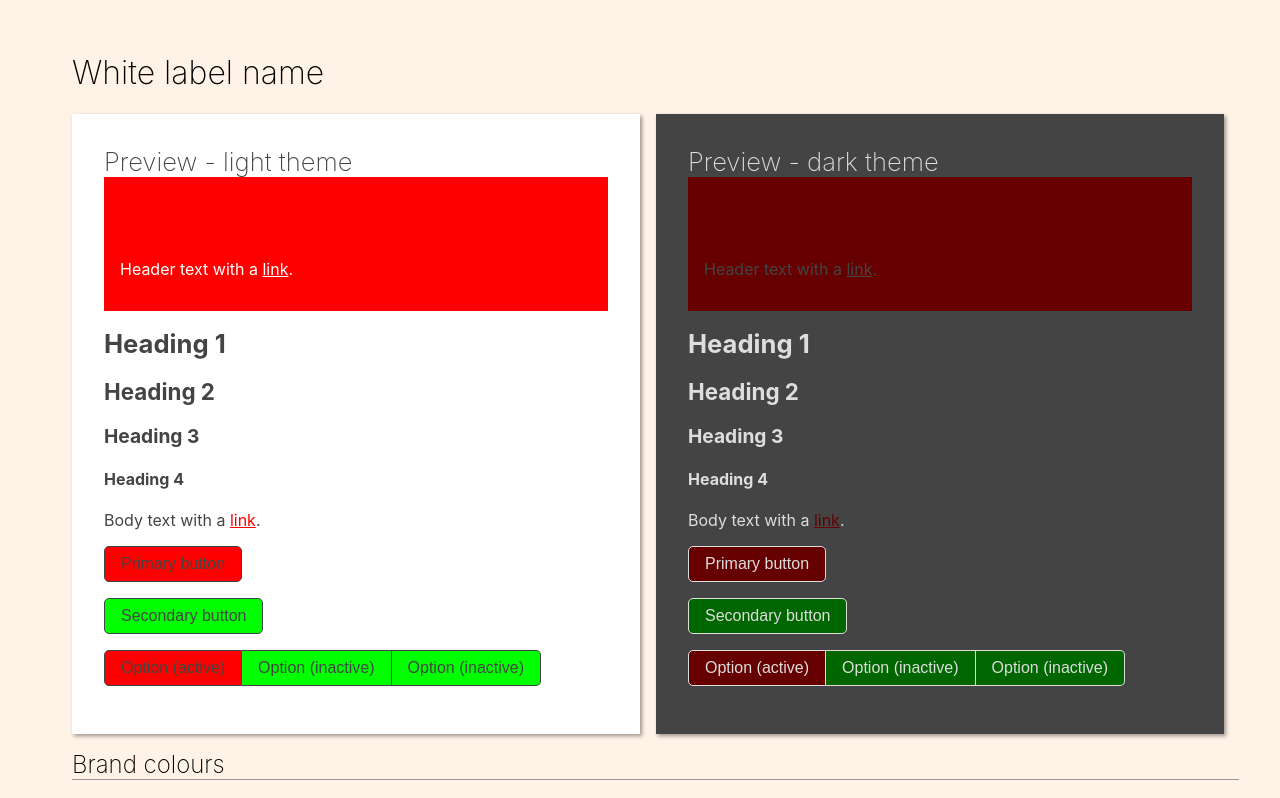
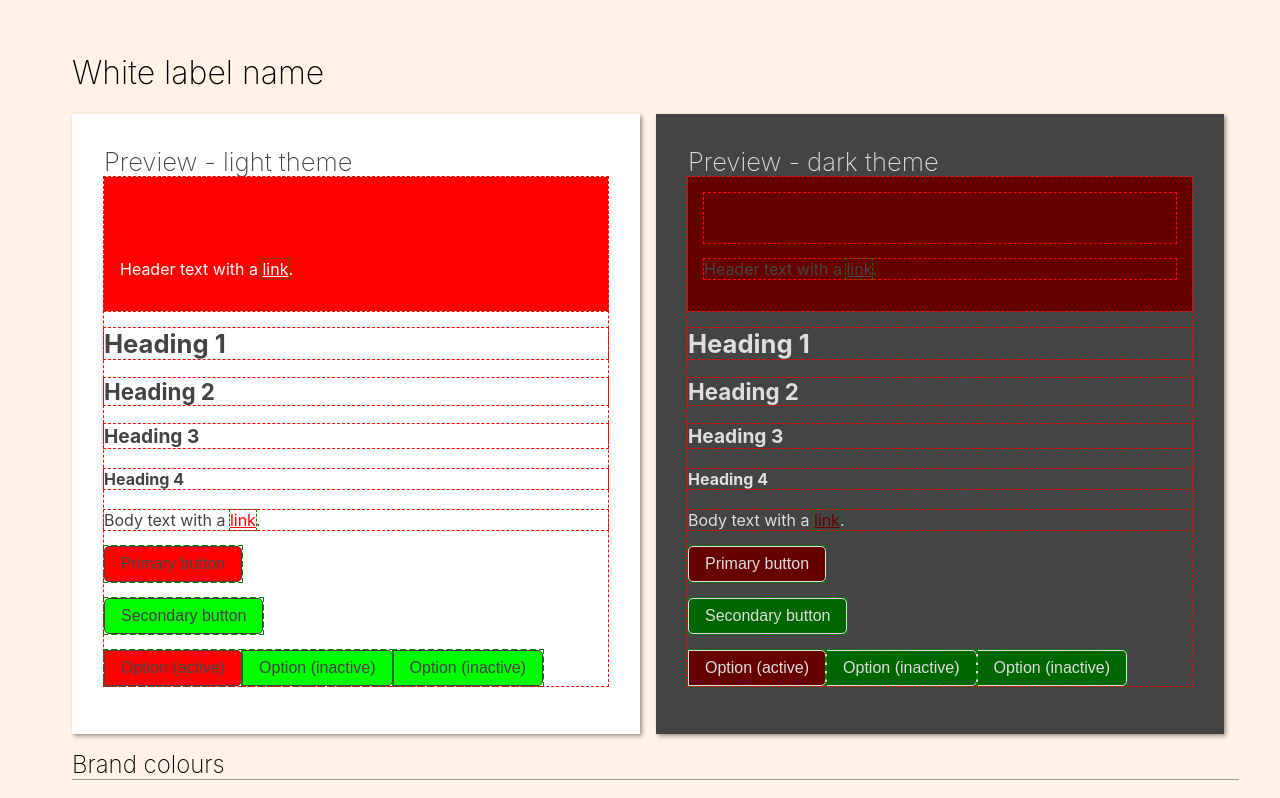
Before and after one commit to davidpounds/whitelabel, a React (Create React App) app: page / in a window 1280 px wide. Shown: the top 798 px of the page. Built offline with nearby package versions, Linux system fonts and the light colour scheme.

Commit message:
Adds an EditWrapper component with click event

```diff
--- /dev/null
+++ b/src/components/EditWrapper.css
@@ -0,0 +1,6 @@
+div.edit-wrapper {
+    outline: 1px dashed red;
+}
+span.edit-wrapper {
+    outline: 1px dashed green;
+}
--- /dev/null
+++ b/src/components/EditWrapper.jsx
@@ -0,0 +1,40 @@
+import './EditWrapper.css';
+
+export const DISPLAY_MODE = Object.freeze({
+    BLOCK: 'block',
+    INLINE: 'inline',
+});
+
+const EditWrapper = props => {
+    const { children, theme, properties = [], display = DISPLAY_MODE.BLOCK } = props;
+    const clickHandler = e => {
+        const { target } = e;
+        e.preventDefault();
+        e.stopPropagation();
+        console.log({target, theme, properties});
+    };
+
+    return (
+        <GenericWrapper
+            className="edit-wrapper"
+            display={display}
+            onClick={clickHandler}
+        >
+            {children}
+        </GenericWrapper>
+    );
+};
+
+const GenericWrapper = props => {
+    const { display, children, ...otherProps } = props;
+    switch (display) {
+        case DISPLAY_MODE.BLOCK:
+            return <div {...otherProps}>{children}</div>;
+        case DISPLAY_MODE.INLINE:
+            return <span {...otherProps}>{children}</span>;
+        default:
+            return null;
+    }
+};
+
+export default EditWrapper;
--- a/src/components/Preview.jsx
+++ b/src/components/Preview.jsx
@@ -1,4 +1,5 @@
 import './Preview.css';
+import EditWrapper, { DISPLAY_MODE } from './EditWrapper';
 
 const Preview = props => {
     const { theme } = props;
@@ -7,22 +8,161 @@ const Preview = props => {
     return (
         <div className={`preview ${theme}`}>
             <div className="preview-heading">Preview - {theme} theme</div>
+            <EditWrapper
+                theme={theme}
+                properties={[
+                    "--site-background-colour",
+                    "--primary-brand-colour",
+                    "--secondary-brand-colour"
+                ]}
+            >
+                <EditWrapper
+                    theme={theme}
+                    properties={[
+                        "--page-header-colour"
+                    ]}
+                >
                     <header>
+                        <EditWrapper
+                            theme={theme}
+                            properties={[
+                                "--page-header-logo",
+                                "--page-header-logo-width",
+                                "--page-header-logo-height"
+                            ]
+                        }>
                             <div className="preview-header-logo" title="Logo preview" />
-                <p>Header text with a <a href="#top" onClick={doNothing}>link</a>.</p>
+                        </EditWrapper>
+                        <EditWrapper
+                            theme={theme}
+                            properties={["--page-header-text-colour"]}
+                        >
+                            <p>
+                                Header text with a<> </>
+                                <EditWrapper
+                                    theme={theme}
+                                    display={DISPLAY_MODE.INLINE}
+                                    properties={["--page-header-link-colour"]}
+                                >
+                                    <a href="#top" onClick={doNothing}>link</a>
+                                </EditWrapper>
+                                .
+                            </p>
+                        </EditWrapper>
                     </header>
+                </EditWrapper>
+                <EditWrapper
+                    theme={theme}
+                    properties={[
+                        "--heading1-size",
+                        "--heading1-colour"
+                    ]}
+                >
                     <h1>Heading 1</h1>
+                </EditWrapper>
+                <EditWrapper
+                    theme={theme}
+                    properties={[
+                        "--heading2-size",
+                        "--heading2-colour"
+                    ]}
+                >
                     <h2>Heading 2</h2>
+                </EditWrapper>
+                <EditWrapper
+                    theme={theme}
+                    properties={[
+                        "--heading3-size",
+                        "--heading3-colour"
+                    ]}
+                >
                     <h3>Heading 3</h3>
+                </EditWrapper>
+                <EditWrapper
+                    theme={theme}
+                    properties={[
+                        "--heading4-size",
+                        "--heading4-colour"
+                    ]}
+                >
                     <h4>Heading 4</h4>
-            <p>Body text with a <a href="#top" onClick={doNothing}>link</a>.</p>
-            <p><button className="button button-primary">Primary button</button></p>
-            <p><button className="button button-secondary">Secondary button</button></p>
+                </EditWrapper>
+                <EditWrapper
+                    theme={theme}
+                    properties={[
+                        "--body-text-size",
+                        "--body-text-colour"
+                    ]}
+                >
                     <p>
+                        Body text with a<> </>
+                        <EditWrapper
+                            theme={theme}
+                            display={DISPLAY_MODE.INLINE}
+                            properties={["--body-link-colour"]}
+                        >
+                            <a href="#top" onClick={doNothing}>link</a>
+                        </EditWrapper>
+                        .
+                    </p>
+                </EditWrapper>
+                <p>
+                    <EditWrapper
+                        theme={theme}
+                        display={DISPLAY_MODE.INLINE}
+                        properties={[
+                            "--btn-primary-background-colour",
+                            "--btn-primary-text-colour"
+                        ]}
+                    >
+                        <button className="button button-primary">Primary button</button>
+                    </EditWrapper>
+                </p>
+                <p>
+                    <EditWrapper
+                        theme={theme}
+                        display={DISPLAY_MODE.INLINE}
+                        properties={[
+                            "--btn-secondary-background-colour",
+                            "--btn-secondary-text-colour"
+                        ]}
+                    >
+                        <button className="button button-secondary">Secondary button</button>
+                    </EditWrapper>
+                </p>
+                <p>
+                    <EditWrapper
+                        theme={theme}
+                        display={DISPLAY_MODE.INLINE}
+                        properties={[
+                            "--btn-option-active-background-colour",
+                            "--btn-option-active-text-colour"
+                        ]}
+                    >
                         <button className="button button-option active">Option (active)</button>
+                    </EditWrapper>
+                    <EditWrapper
+                        theme={theme}
+                        display={DISPLAY_MODE.INLINE}
+                        properties={[
+                            "--btn-option-inactive-background-colour",
+                            "--btn-option-inactive-text-colour"
+                        ]}
+                    >
                         <button className="button button-option">Option (inactive)</button>
+                    </EditWrapper>
+                    <EditWrapper
+                        theme={theme}
+                        display={DISPLAY_MODE.INLINE}
+                        properties={[
+                            "--btn-option-inactive-background-colour",
+                            "--btn-option-inactive-text-colour"
+                        ]}
+                    >
                         <button className="button button-option">Option (inactive)</button>
+                    </EditWrapper>
                 </p>
+            </EditWrapper>
         </div>
     );
 };
```
Lines whose indentation alone changed are shown as unchanged.
